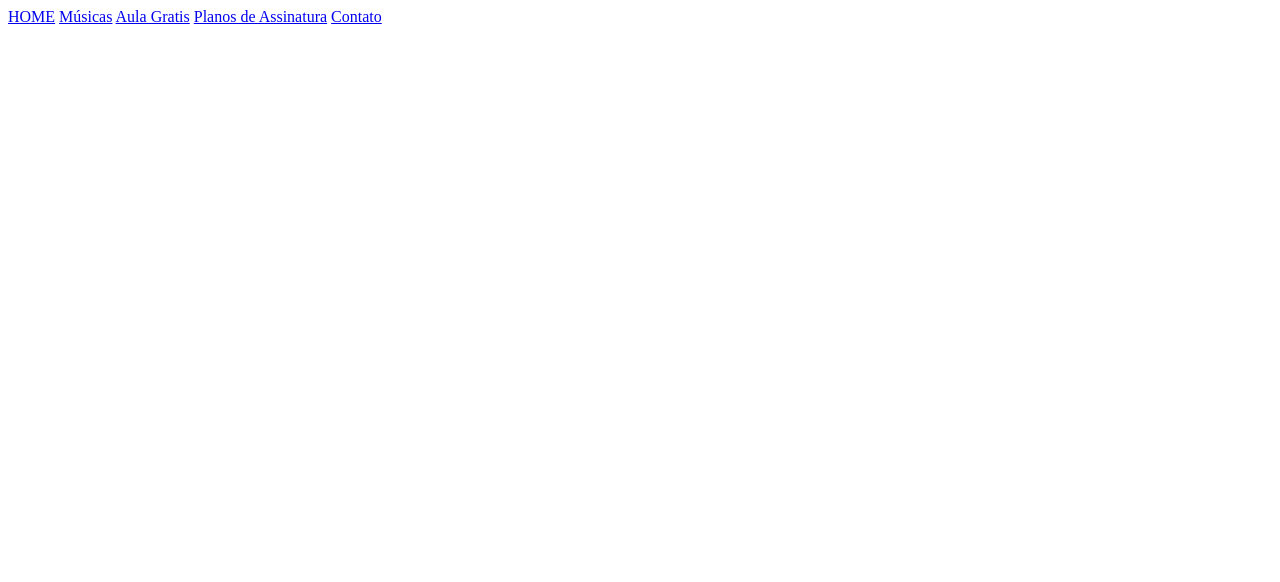
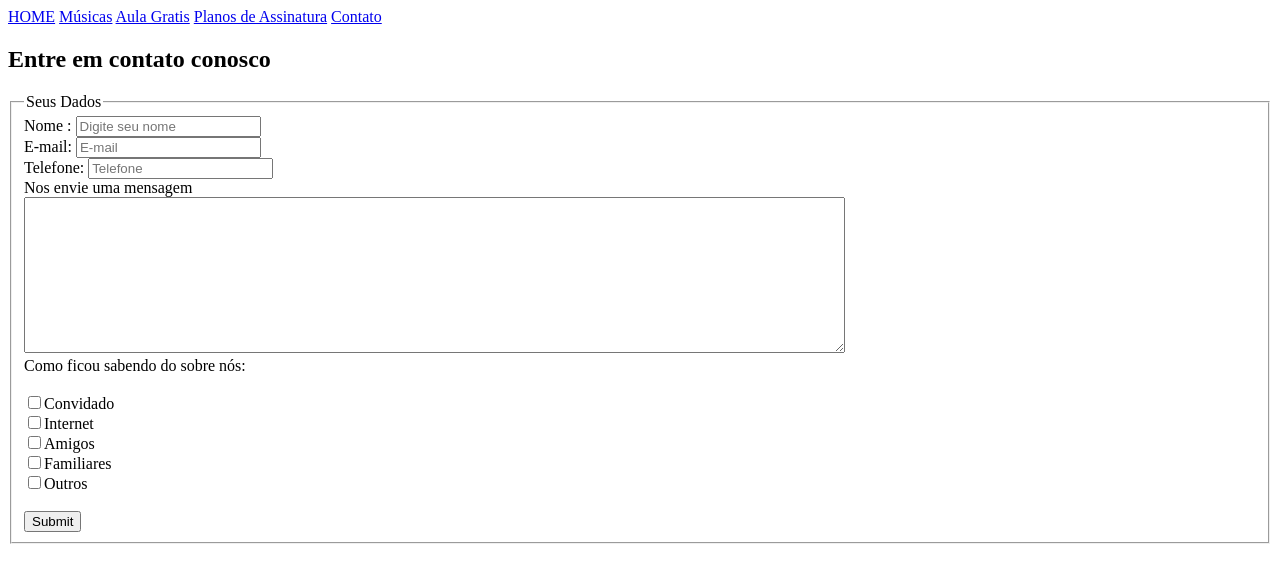
Before and after one commit to FernandoHenrique2403/profcode, a plain HTML site: page contato.html in a window 1280 px wide. Drawn offline with Linux system fonts and the light colour scheme.

Commit message:
Atualização da página contatos

```diff
--- a/contato.html
+++ b/contato.html
@@ -18,5 +18,22 @@
         <a href="contato.html">Contato</a>
 
     </nav>
+    <main>
+        <h2>Entre em contato conosco</h2>
+        <fieldset>
+            <legend>Seus Dados</legend>
+            Nome : <input type="text" name="" placeholder="Digite seu nome" id=""><br>
+            E-mail: <input type="email" placeholder="E-mail" ><br>
+            Telefone: <input type="tel" placeholder="Telefone" ><br>
+            Nos envie uma mensagem <br><textarea name="" id="" cols="100" rows="10"></textarea>
+            <br> Como ficou sabendo do sobre nós: <br><br>
+            <input type="checkbox" name="" id="">Convidado<br>
+            <input type="checkbox" name="" id="">Internet<br>
+            <input type="checkbox" name="" id="">Amigos<br>
+            <input type="checkbox" name="" id="">Familiares<br>
+            <input type="checkbox" name="" id="">Outros<br>
+            <br>
+            <input type="submit"></fieldset>
+    </main>
 </body>
 </html>
```
